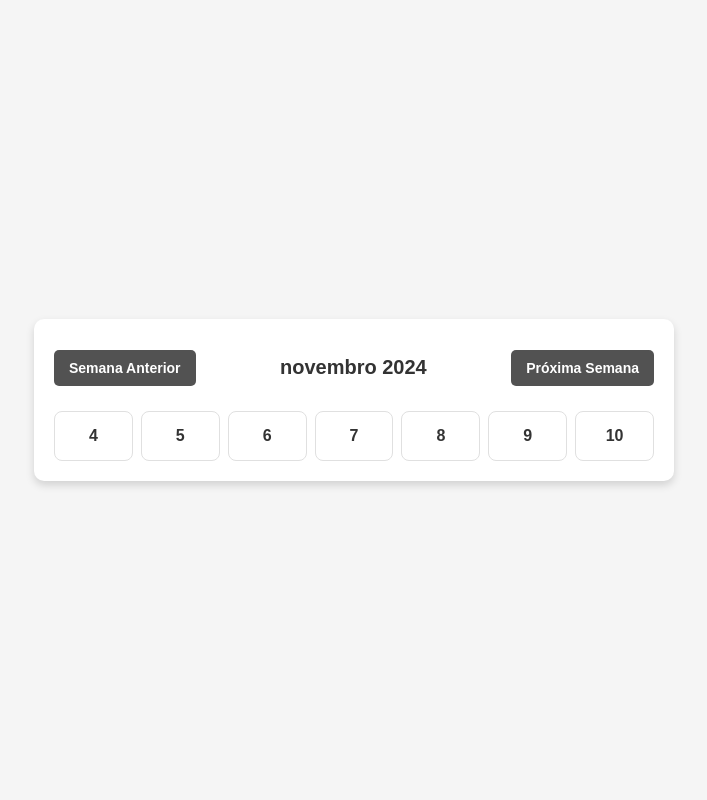
After one commit to Fanizzi/BarberPro, a PHP site: page /Views/modules/Main/calendar.php in a window 1280 px wide. The commit adds this page. Shown: the whole page, without its empty margins (286-993 px from the left). Run offline with PHP 8.4, Linux system fonts and the light colour scheme.

Commit message:
feat: add dinamic calendar for new features

```diff
--- /dev/null
+++ b/App/CSS/calendar.css
@@ -0,0 +1,76 @@
+body {
+    font-family: Arial, sans-serif;
+    display: flex;
+    justify-content: center;
+    align-items: center;
+    height: 100vh;
+    margin: 0;
+    background-color: #f5f5f5;
+}
+
+.calendar-container {
+    width: 90%;
+    max-width: 600px;
+    text-align: center;
+    background-color: white;
+    padding: 20px;
+    border-radius: 10px;
+    box-shadow: 0 4px 8px rgba(0, 0, 0, 0.15);
+}
+
+.calendar-header {
+    display: flex;
+    justify-content: space-between;
+    align-items: center;
+    margin-bottom: 15px;
+}
+
+button {
+    padding: 10px 15px;
+    background-color: #525252;
+    color: white;
+    border: none;
+    cursor: pointer;
+    border-radius: 5px;
+    font-size: 14px;
+    font-weight: bold;
+    transition: background-color 0.2s;
+}
+
+button:hover {
+    background-color: #e48900;
+}
+
+#current-month {
+    font-size: 20px;
+    color: #333;
+    font-weight: bold;
+}
+
+#calendar {
+    display: grid;
+    grid-template-columns: repeat(7, 1fr);
+    gap: 8px;
+    margin-top: 10px;
+}
+
+.day {
+    padding: 15px;
+    background-color: #ffffff;
+    border-radius: 8px;
+    color: #333;
+    font-weight: bold;
+    transition: background-color 0.3s;
+    border: 1px solid #e0e0e0;
+}
+
+.day:hover {
+    background-color: #e48900;
+    color: white;
+}
+
+.day-disabled {
+    background-color: #f0f0f0;
+    color: #999;
+    cursor: not-allowed;
+}
--- a/App/CSS/main.css
+++ b/App/CSS/main.css
@@ -28,6 +28,7 @@ header nav {
     position: fixed;
     top: 0;
     width: 100%;
+    z-index: 1000;
     background-color: #242424;
     display: flex;
     align-items: center;
@@ -106,7 +107,7 @@ nav {
 }
 
 .home-container {
-    margin-top: 120px;
+    margin-top: 100px;
 }
 
 footer {
--- a/App/Views/modules/Cadastro/FormCadastroCliente.php
+++ b/App/Views/modules/Cadastro/FormCadastroCliente.php
@@ -24,7 +24,7 @@
 
             <div class="navbar-right">
                 <img src="/CSS/Sources/user-icon.png" alt="Login" class="user-icon">
-                <a href="/register/"><button id="login-button">Login</button></a>
+                <a href="/register"><button id="login-button">Login</button></a>
             </div>
         </nav>
     </header>
--- a/App/Views/modules/Login/FormLogin.php
+++ b/App/Views/modules/Login/FormLogin.php
@@ -21,7 +21,7 @@
 
             <div class="navbar-right">
                 <img src="/CSS/Sources/user-icon.png" alt="Login" class="user-icon">
-                <a href="/register/"><button id="login-button">Login</button></a>
+                <a href="/register"><button id="login-button">Login</button></a>
             </div>
         </nav>
     </header>
--- /dev/null
+++ b/App/Views/modules/Main/calendar.php
@@ -0,0 +1,25 @@
+<!DOCTYPE html>
+<html lang="pt-BR">
+<head>
+    <meta charset="UTF-8">
+    <meta name="viewport" content="width=device-width, initial-scale=1.0">
+    <title>Calendário Interativo</title>
+    <link rel="stylesheet" href="/CSS/calendar.css">
+</head>
+<body>
+  <div class="calendar-container">
+    <div class="calendar-header">
+      <!-- Exibe o nome do mês, que será atualizado dinamicamente -->
+      <button id="prev-week">Semana Anterior</button>
+      <h2 id="current-month">Janeiro, 2024</h2>
+      <button id="next-week">Próxima Semana</button>
+    </div>
+
+    <!-- Área onde os dias da semana serão exibidos -->
+    <div id="calendar"></div>
+  </div>
+
+  <script type="module" src="/js/modules/calendar.js"></script>
+</body>
+
+</html>
--- a/App/Views/modules/Main/main.php
+++ b/App/Views/modules/Main/main.php
@@ -16,14 +16,14 @@
             <div class="navbar-links">
                 <ul>
                     <a href="/main"><li>início</li></a>
-                    <a href=""><li>agendamentos</li></a>
+                    <a href="/Views/modules/Main/calendar.php"><li>agendamentos</li></a>
                     <a href=""><li>procurar</li></a>
                 </ul>
             </div>
 
             <div class="navbar-right">
                 <img src="CSS/Sources/user-icon.png" alt="Login" class="user-icon">
-                <a href="/register/"><button id="login-button">Login</button></a>
+                <a href="/register"><button id="login-button">Login</button></a>
             </div>
         </nav>
     </header>
@@ -33,7 +33,7 @@
             <h2>Encontre o seu Barbeiro!</h2>
             <div class="search-wrapper">
                 <div class="search-container">
-                    <input type="text" placeholder="Buscar..."      id="search-input">
+                    <input type="text" placeholder="Buscar..." id="search-input">
                     <button id="search-button">
                         <img src="CSS/Sources/search.png" alt="Pesquisar" class="search-icon">
                     </button>
--- a/App/js/main.js
+++ b/App/js/main.js
@@ -1,4 +1,5 @@
 import { maskPhone } from './modules/mask.js'; // Importa a função do módulo mask.js
+import { renderCalendar } from './modules/calendar.js';
 
 // Espera até que o DOM esteja carregado para adicionar o evento
 document.addEventListener("DOMContentLoaded", function() {
@@ -7,3 +8,5 @@ document.addEventListener("DOMContentLoaded", function() {
         maskPhone(this);
     });
 });
+
+renderCalendar(currentWeek, currentDate.getFullYear());
--- /dev/null
+++ b/App/js/modules/calendar.js
@@ -0,0 +1,85 @@
+// Obter elementos HTML para atualizar o calendário
+const currentMonthLabel = document.getElementById("current-month");
+const prevWeekButton = document.getElementById("prev-week");
+const nextWeekButton = document.getElementById("next-week");
+const calendarContainer = document.getElementById("calendar");
+
+const currentDate = new Date();
+let currentWeek = getWeek(currentDate); // Obter semana atual
+
+// Função para calcular a semana do ano
+function getWeek(date) {
+    const startDate = new Date(date.getFullYear(), 0, 1);
+    const days = Math.floor((date - startDate) / (24 * 60 * 60 * 1000));
+    return Math.ceil((days + startDate.getDay() + 1) / 7);
+}
+
+// Função para obter as datas de uma semana específica
+function getWeekDates(week, year) {
+    const startDate = new Date(year, 0, 1);
+    const daysToAdd = (week - 1) * 7;
+    const startOfWeek = new Date(startDate.setDate(startDate.getDate() + daysToAdd));
+    const weekDates = [];
+
+    for (let i = 0; i < 7; i++) {
+        const date = new Date(startOfWeek);
+        date.setDate(startOfWeek.getDate() + i);
+        weekDates.push(date);
+    }
+
+    return weekDates;
+}
+
+// Função para renderizar o calendário e exibir os dias da semana atual
+function renderCalendar(week, year) {
+    const weekDates = getWeekDates(week, year);
+    calendarContainer.innerHTML = "";
+
+    // Atualizar o nome do mês e ano no cabeçalho
+    const visibleMonth = weekDates[0].getMonth();
+    const visibleYear = weekDates[0].getFullYear();
+    currentMonthLabel.textContent = `${weekDates[0].toLocaleString("pt-BR", { month: "long" })} ${visibleYear}`;
+
+    // Exibir os dias da semana e aplicar as regras de seleção de dias
+    weekDates.forEach(date => {
+        const dayDiv = document.createElement("div");
+        dayDiv.classList.add("day");
+        dayDiv.innerText = date.getDate();
+
+        // Desabilitar dias fora do mês atual e do próximo
+        if (date.getMonth() < currentDate.getMonth() || date.getMonth() > currentDate.getMonth() + 1) {
+            dayDiv.classList.add("day-disabled");
+        } else {
+            // Permitir seleção e vincular uma função de clique
+            dayDiv.addEventListener("click", () => {
+                saveDateToBackend(date);
+            });
+        }
+
+        calendarContainer.appendChild(dayDiv);
+    });
+}
+
+// Função para enviar a data selecionada para o backend
+function saveDateToBackend(date) {
+    // Exemplo de como salvar a data em um formato que o backend PHP possa entender
+    const formattedDate = `${date.getFullYear()}-${String(date.getMonth() + 1).padStart(2, '0')}-${String(date.getDate()).padStart(2, '0')}`;
+    console.log("Data selecionada:", formattedDate);
+    // Aqui você poderia fazer uma requisição fetch() para enviar a data ao backend
+}
+
+// Adicionar eventos aos botões de navegação
+prevWeekButton.addEventListener("click", () => {
+    if (currentWeek > getWeek(currentDate)) {  // Impede de retroceder antes da semana atual
+        currentWeek--;
+        renderCalendar(currentWeek, currentDate.getFullYear());
+    }
+});
+
+nextWeekButton.addEventListener("click", () => {
+    currentWeek++;
+    renderCalendar(currentWeek, currentDate.getFullYear());
+});
+
+// Inicializar o calendário com a semana e ano atual
+renderCalendar(currentWeek, currentDate.getFullYear());
--- a/App/rotas.php
+++ b/App/rotas.php
@@ -10,7 +10,7 @@ $uri_parse = parse_url($_SERVER['REQUEST_URI'], PHP_URL_PATH);
 
 switch ($uri_parse) {
 
-    case '/register/':
+    case '/register':
         CadastroController::form();
         break;
 
```
